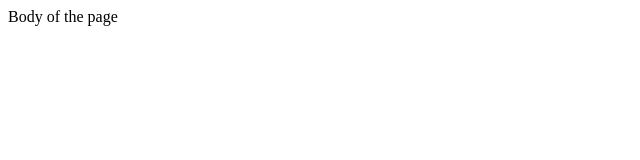
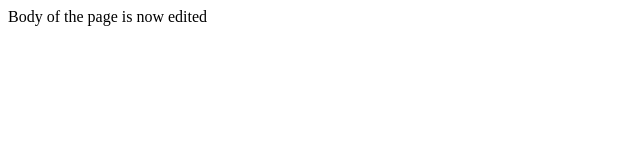
Before and after one commit to Deep794/mainpage, a plain HTML site: page index.html in a window 1280 px wide. Shown: the full height of the page, 0-640 px from the left. Drawn offline with Linux system fonts and the light colour scheme.

Commit message:
Update index.html - dev branch

```diff
--- a/index.html
+++ b/index.html
@@ -6,6 +6,6 @@
     <title>Document</title>
 </head>
 <body>
-    Body of the page
+    Body of the page is now edited
 </body>
 </html>
```
